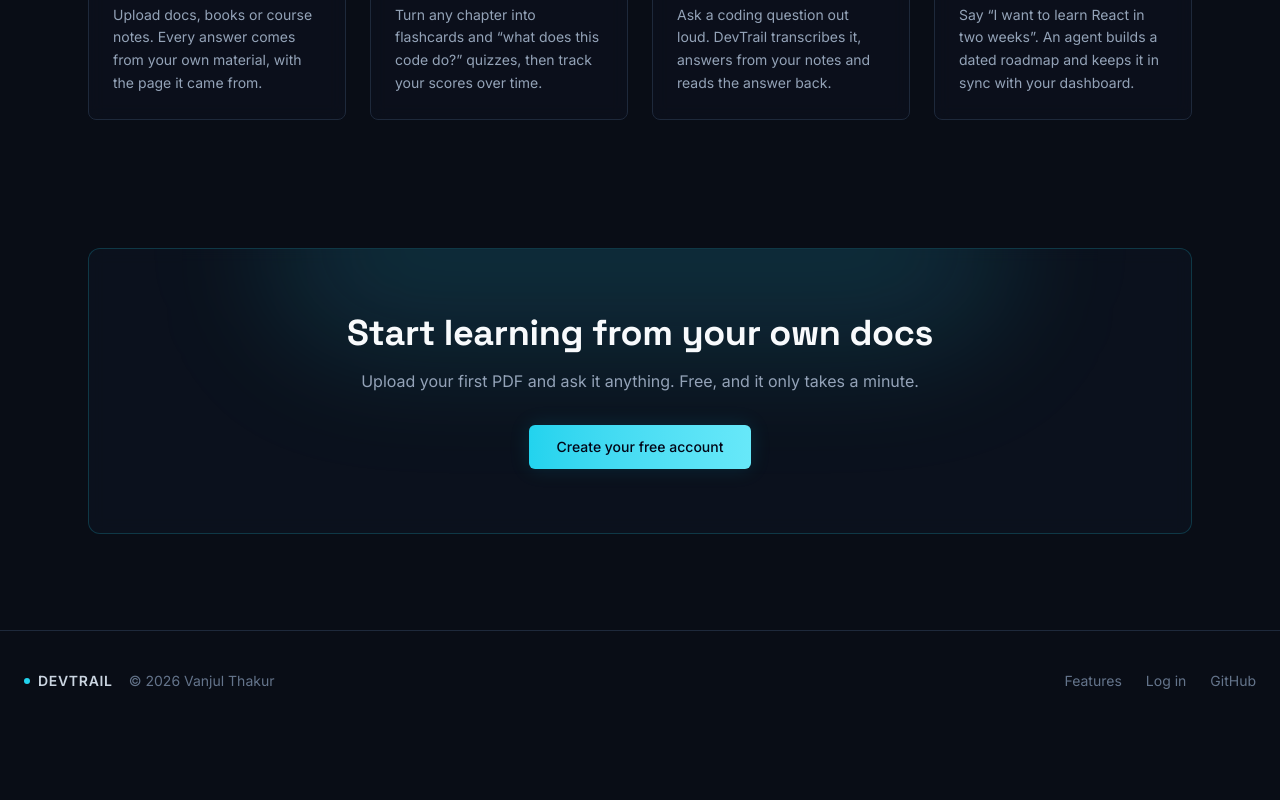
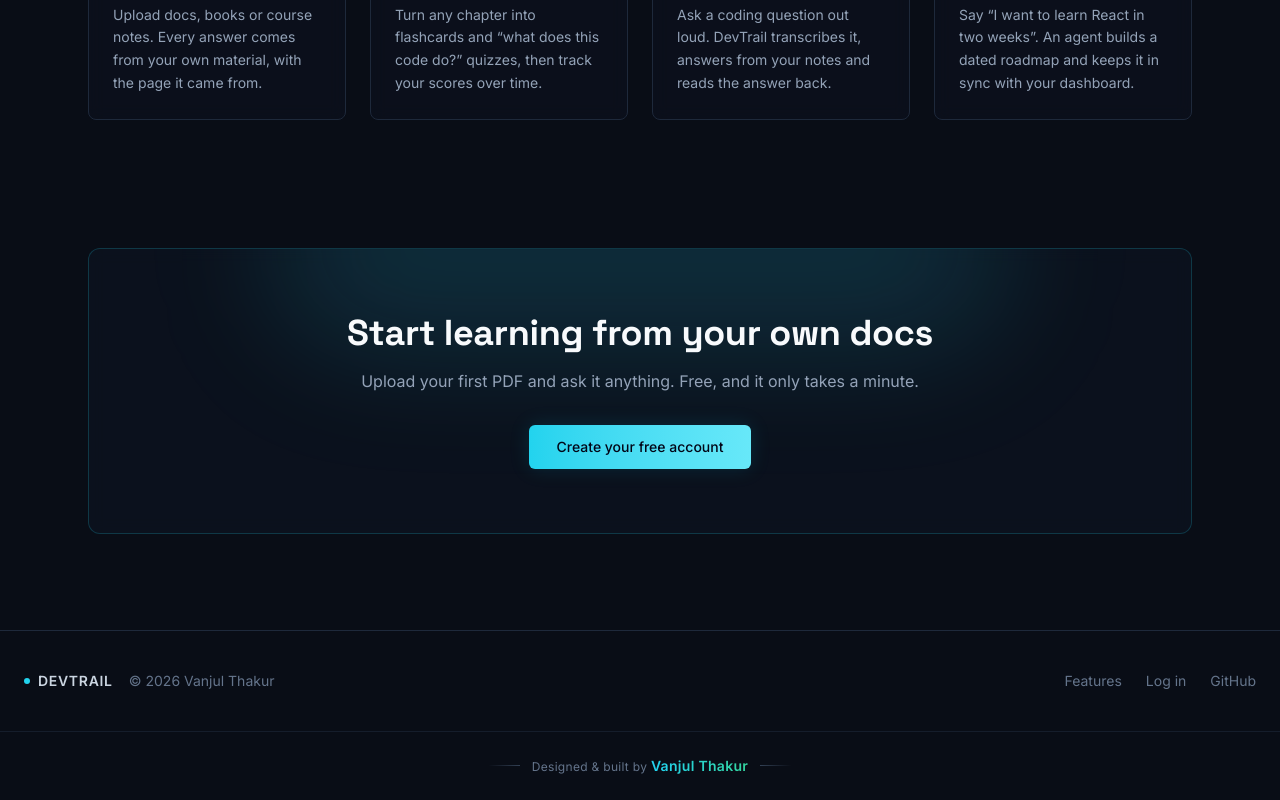
Before and after one commit to vanjulT/devtrail, a React (Vite) app in the folder client/: page / in a window 1280 px wide. Shown: the part 1674-2474 px from the top of the page. Before the commit the page ends 2405 px from the top, so only its background shows below. Built offline with nearby package versions, Linux system fonts and the light colour scheme; no server answers.

Commit message:
Add animated 'Designed & built by Vanjul Thakur' signature to footers

```diff
--- a/client/src/components/AppLayout.jsx
+++ b/client/src/components/AppLayout.jsx
@@ -1,6 +1,7 @@
 import { Link, NavLink, Outlet } from "react-router-dom";
 import { useAuth } from "../context/auth.js";
 import ThemeToggle from "./ThemeToggle.jsx";
+import MadeBy from "./MadeBy.jsx";
 
 function linkClass({ isActive }) {
   return `shrink-0 rounded-full px-4 py-1.5 text-sm transition-all ${
@@ -51,6 +52,10 @@ export default function AppLayout() {
       <main className="relative z-10 mx-auto max-w-6xl px-4 py-6 sm:px-6 sm:py-8">
         <Outlet />
       </main>
+
+      <footer className="relative z-10 pb-8 pt-4">
+        <MadeBy />
+      </footer>
     </div>
   );
 }
--- /dev/null
+++ b/client/src/components/MadeBy.jsx
@@ -0,0 +1,26 @@
+// A small signature at the bottom of every page: the name shimmers slowly and glows on hover
+export default function MadeBy() {
+  return (
+    <p className="group flex items-center justify-center gap-3 text-xs tracking-wide text-faint">
+      <span
+        className="h-px w-8 bg-linear-to-r from-transparent to-line-strong transition-all duration-500 group-hover:w-16 group-hover:to-brand"
+        aria-hidden="true"
+      />
+      <span>
+        Designed &amp; built by{" "}
+        <a
+          href="https://github.com/vanjulT"
+          target="_blank"
+          rel="noreferrer"
+          className="signature text-sm font-semibold transition-[filter] duration-300 hover:drop-shadow-[0_0_10px_rgba(34,211,238,0.6)]"
+        >
+          Vanjul Thakur
+        </a>
+      </span>
+      <span
+        className="h-px w-8 bg-linear-to-l from-transparent to-line-strong transition-all duration-500 group-hover:w-16 group-hover:to-brand"
+        aria-hidden="true"
+      />
+    </p>
+  );
+}
--- a/client/src/index.css
+++ b/client/src/index.css
@@ -208,3 +208,19 @@ h1, h2, h3 {
 @media (prefers-reduced-motion: reduce) {
   .voice-bar { animation: none; height: 60%; }
 }
+
+/* "Vanjul Thakur" signature: a slow gradient shimmer runs through the name */
+.signature {
+  background: linear-gradient(90deg, var(--color-brand), var(--color-mint), var(--color-cite), var(--color-brand));
+  background-size: 300% 100%;
+  -webkit-background-clip: text;
+  background-clip: text;
+  color: transparent;
+  animation: signature-shimmer 6s linear infinite;
+}
+@keyframes signature-shimmer {
+  to { background-position: 300% 0; }
+}
+@media (prefers-reduced-motion: reduce) {
+  .signature { animation: none; }
+}
--- a/client/src/pages/LandingPage.jsx
+++ b/client/src/pages/LandingPage.jsx
@@ -2,6 +2,7 @@ import { useEffect, useRef, useState } from "react";
 import { Link } from "react-router-dom";
 import { useAuth } from "../context/auth.js";
 import ThemeToggle from "../components/ThemeToggle.jsx";
+import MadeBy from "../components/MadeBy.jsx";
 
 // Thin wireframe icons (1.5px strokes, no fill), drawn inline so no icon library is needed
 function Icon({ children }) {
@@ -458,6 +459,9 @@ export default function LandingPage() {
             </a>
           </nav>
         </div>
+        <div className="border-t border-line/60 py-6">
+          <MadeBy />
+        </div>
       </footer>
     </div>
   );
```
